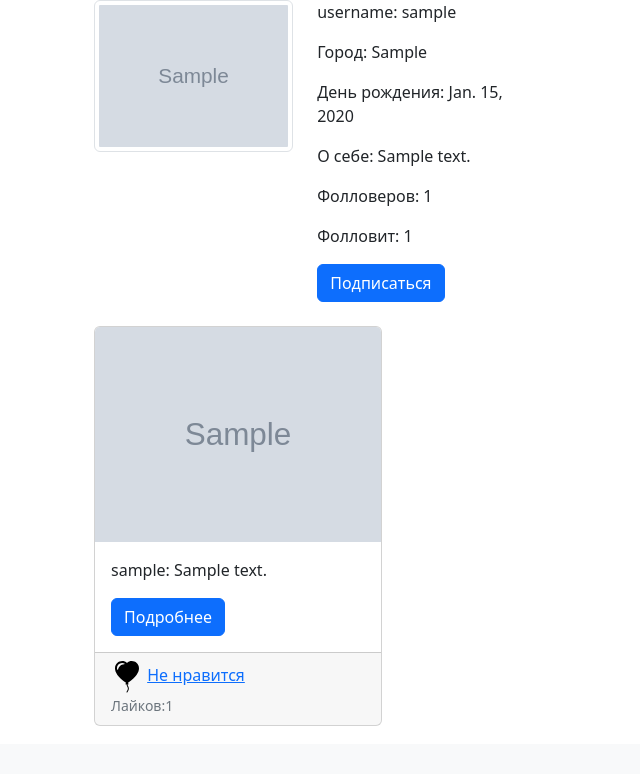
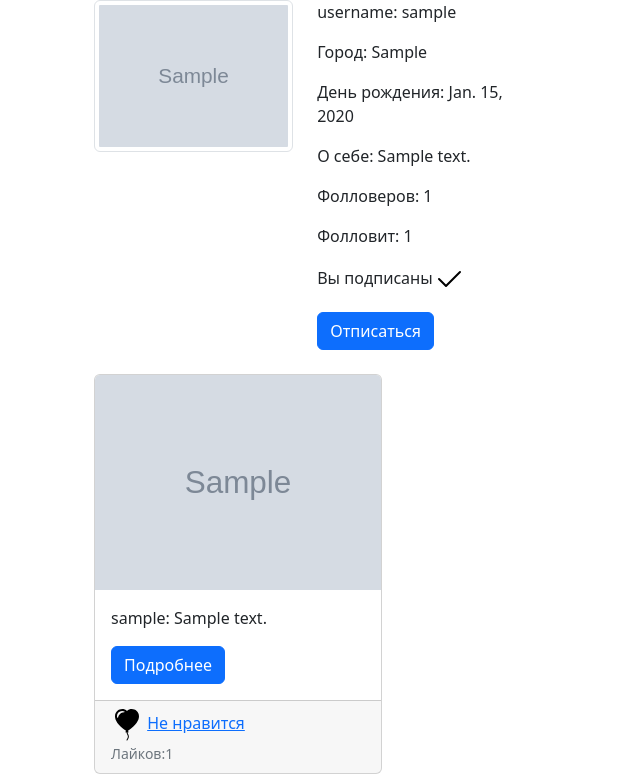
Before and after one commit to montego6/social, a Django app: page /profile/1 in a window 1280 px wide. Shown: the part 56-830 px from the top of the page, without its empty margins (0-640 px from the left). Before the commit the page ends 782 px from the top, so only its background shows below. Run offline with Django 4.2, Linux system fonts and the light colour scheme; a user stored in the database is signed in; tables that the repository leaves empty hold one stand-in row (values such as "Sample post"); grey boxes marked "Sample" are stand-in pictures.

Commit message:
Added unfollow functionality

```diff
--- a/main/templates/profile.html
+++ b/main/templates/profile.html
@@ -1,4 +1,5 @@
 {% extends "base.html" %}
+{% load static %}
 
 {% block title %}
 Профиль пользователя {{ profile.user.username }}
@@ -15,7 +16,14 @@
 <p>О себе: {{ profile.bio }}</p>
     <p>Фолловеров: {{ profile.followers.count }}</p>
     <p>Фолловит: {{ profile.following.count }}</p>
-    <a href="{% url 'follow' profile.id %}" class="btn btn-primary">Подписаться</a>
+    {% if profile in user.profile.following.all %}
+    <p>Вы подписаны<img src="{% static 'images/check2.svg' %}" width="32" height="32"></p>
+    {% endif %}
+    <a href="{% url 'follow' profile.id %}" class="btn btn-primary">
+        {% if profile not in user.profile.following.all %}Подписаться
+        {% else %}Отписаться
+        {% endif %}
+    </a>
     </div>
         <div class="col"></div><div class="col"></div><div class="col"></div>
         </div>
--- a/main/views.py
+++ b/main/views.py
@@ -108,7 +108,10 @@ def search(request):
 
 def follow(request, profile_id):
     following_profile = Profile.objects.get(id=profile_id)
-    request.user.profile.following.add(following_profile)
+    if following_profile not in request.user.profile.following.all():
+        request.user.profile.following.add(following_profile)
+    else:
+        request.user.profile.following.remove(following_profile)
     return redirect("profile", profile_id=profile_id)
 
 
```
Also changed, not shown: main/static/images/check2.svg (added).
